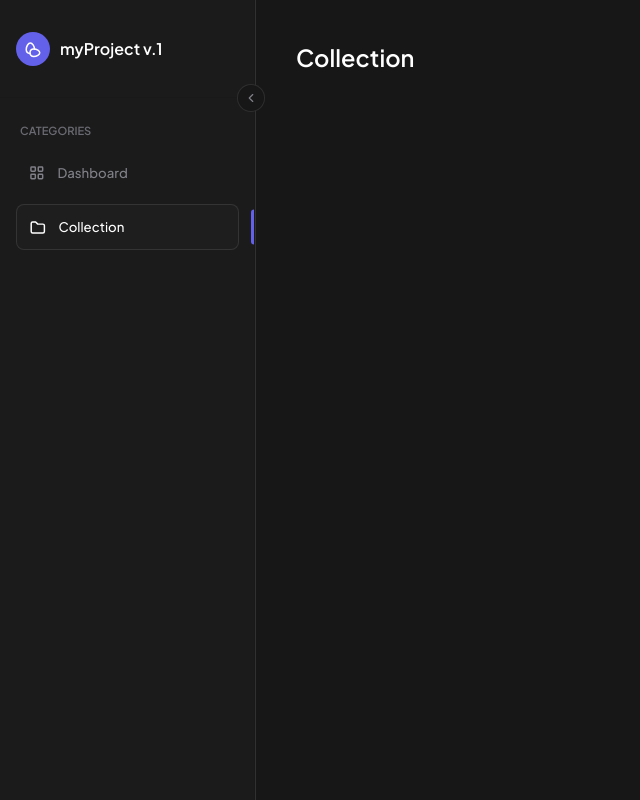
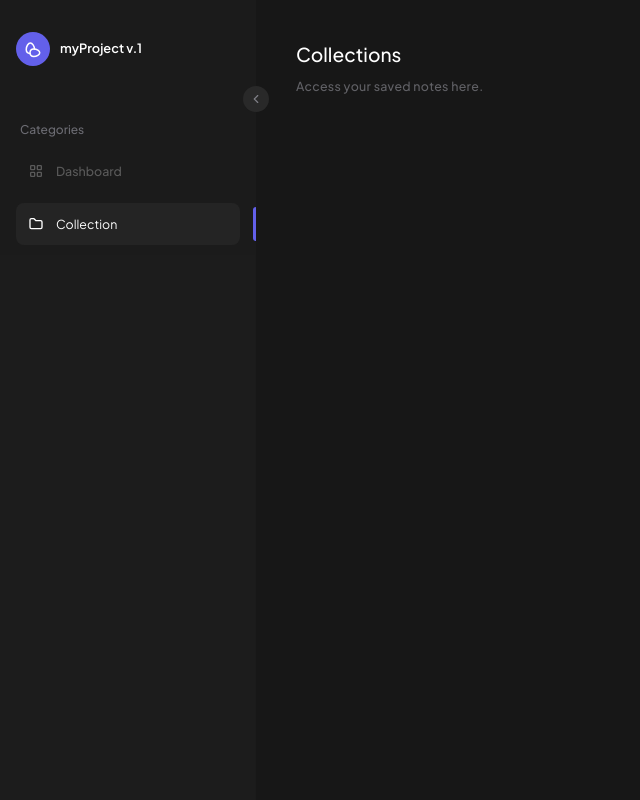
Before and after one commit to rogelcristobal/my-application, a React (Vite) app in the folder client/: page /collection in a window 1280 px wide. Shown: the whole page, without its empty margins (0-640 px from the left). Built offline with nearby package versions, Linux system fonts and the light colour scheme; no server answers.

Commit message:
added styles

```diff
--- a/client/src/components/Sidebar.jsx
+++ b/client/src/components/Sidebar.jsx
@@ -19,22 +19,22 @@ const Sidebar = ({data,loading})=> {
     <div
       className={`${
         state ? "w-[4.5rem]" : "w-[16rem]"
-      } whitespace-nowrap relative thin-right-divider border-dark-right bg-neutral-800/30 flex flex-col items-center justify-start  flex-shrink-0  h-full pb-4 pt-0`}
+      } whitespace-nowrap relative  bg-neutral-800/30 flex flex-col items-center justify-start  flex-shrink-0  h-full pb-4 pt-0`}
     >
       <div
         className={`${
           state ? " justify-center pl-0" : " px-4 justify-start"
-        } w-full   relative flex thin-bottom-divider items-center h-fit pb-8 pt-8  `}
+        } w-full   relative flex items-center h-fit pb-8 pt-8  `}
       >
         <div
-          className={`bg-[#6360ea] grid  rounded-full p-2 place-content-center ${
+          className={`bg-[#6360ea] grid  rounded-full p-[0.5rem] place-content-center ${
             state ? "mr-0" : "mr-2.5"
           }`}
         >
           <TbEggs className="text-lg  text-white" />
         </div>
         {!state && (
-          <span className="  w-full text-[1rem] text-white font-semibold">
+          <span className="  w-full text-[0.8rem] text-white font-semibold">
             myProject v.1
           </span>
         )}
@@ -42,16 +42,14 @@ const Sidebar = ({data,loading})=> {
         {/* toggle btn */}
         <button
           onClick={handleToggleSidebar}
-          className={`absolute thin-box-divider border-dark hover:sample p-1.5 rounded-full -bottom-[14.5%] -right-[4%] cursor-pointer bg-[#171717] z-10 text-sm text-[#808088] ${
-            state ? "-right-[0.875rem]" : "-right-[1rem] "
-          }`}
+          className={`absolute hover:sample p-1.5 rounded-full -bottom-[14.5%]  cursor-pointer bg-[#292929] z-10 text-sm text-[#808088] right-0 translate-x-1/2 `}
         >
           <TbChevronLeft />
         </button>
       </div>
       {!state && (
-        <span className=" text-[0.695rem] font-semibold w-full text-left px-5 text-[#6a6a72] mt-6 mb-3">
-          CATEGORIES
+        <span className=" text-xs font-medium w-full text-left px-5 text-[#808088]/80  mt-6 mb-3">
+          Categories
         </span>
       )}
       <div
@@ -59,14 +57,14 @@ const Sidebar = ({data,loading})=> {
           state ? "mt-12 items-center" : "items-start"
         } flex px-4   w-full  justify-start flex-col`}
       >
-        <SidebarLink sidebarState={state} title="Dashboard" icon={<TbLayoutGrid/>} />
+        <SidebarLink path="dashboard" sidebarState={state} title="Dashboard" icon={<TbLayoutGrid/>} />
 
         <SidebarLink
           sidebarState={state}
           title="Collection"
           icon={<TbFolder/>}
-          path="/collection"
-          initialTrue
+          path="collection"
+
         >
 
         </SidebarLink>
--- a/client/src/components/SidebarLink.jsx
+++ b/client/src/components/SidebarLink.jsx
@@ -1,35 +1,49 @@
 import React from "react";
+import { NavLink } from "react-router-dom";
+const SidebarLink = ({
+  title,
 
-const SidebarLink = ({ title, initialTrue, sidebarState,icon,children ,path}) => {
+  sidebarState,
+  icon,
+  children,
+  path,
+}) => {
   const [hoverState, setHOverState] = React.useState(false);
   const hoverToggle = () => {
     setHOverState(!hoverState);
   };
-  const handleClick=()=>{
-    alert(path)
-  }
+
   return (
+    <NavLink to={`/${path}`} className="w-full">
+      {({ isActive }) => (
         <>
           <button
-      onClick={handleClick}
             onMouseEnter={hoverToggle}
             onMouseLeave={hoverToggle}
-      className={`flex items-center gap-3 rounded-lg t text-[0.825rem] text-left   ${
-        initialTrue ? "text-white bg-[#1e1e1e]  border-dark" : "text-[#808088] font-medium"
+            className={`flex items-center gap-3 rounded-lg text-[0.775rem] text-left   ${
+              isActive
+                ? "text-white bg-[#292929]/70 "
+                : "text-[#757575]/70 font-medium "
             } ${
-        sidebarState ? " px-[1.2rem] py-2 justify-center" : " px-3 py-3"
-      } flex-shrink-0 font-medium   whitespace-nowrap  relative capitalize  mb-2.5 w-full`}
+              sidebarState ? " px-3 py-[0.65rem] justify-center" : " px-3 py-3"
+            } flex-shrink-0   whitespace-nowrap  relative capitalize  mb-2.5 w-full`}
           >
-      <span className="text-[1.1rem] ">{icon}</span>
+            <span className="text-[1rem] ">{icon}</span>
             {!sidebarState && title}
             <div
-        className={`${initialTrue ? "h-[80%]" : "h-0"} ${
+              className={`${isActive ? "h-[80%]" : "h-0"} ${
                 sidebarState ? "-right-[1rem]" : "-right-[1rem]  "
               } transition-all duration-75 w-[3.5px] rounded-l-xl absolute  top-1/2 -translate-y-1/2 bg-[#6360ea]`}
             ></div>
           </button>
-    <div className={`w-full ${children?'h-fit':'h-0'} flex flex-col `}>{children}</div>
+          <div
+            className={`w-full ${children ? "h-fit" : "h-0"} flex flex-col `}
+          >
+            {children}
+          </div>
         </>
+      )}
+    </NavLink>
   );
 };
 
--- a/client/src/pages/Collections.jsx
+++ b/client/src/pages/Collections.jsx
@@ -5,8 +5,10 @@ const Collections = () => {
     <div className="h-full  pt-10 w-full flex flex-col items-start justify-start">
        <div className="h-fit w-full flex  px-10 pb-6 flex-col">
         {/* <span className="mb-3 font-medium text-[0.85rem] text-[#6360ea]">Dashboard</span> */}
-        <span className="font-semibold text-[1.475rem]">Collection</span>
-
+        <span className="font-medium text-[1.2rem]">Collections</span>
+        <span className="text-[0.775rem] font-medium  tracking-wide mt-2 text-[#808088]/70">
+          Access your saved notes here.
+        </span>
       </div>
 
       <div className="px-9  w-full h-[calc(100%-8rem)] "></div>
--- a/client/src/pages/Home.jsx
+++ b/client/src/pages/Home.jsx
@@ -9,19 +9,19 @@ const Home = () => {
     <div className="h-full  pt-10 w-full flex flex-col items-start justify-start">
       <div className="h-fit w-full flex  px-10 pb-6 flex-col">
         {/* <span className="mb-3 font-medium text-[0.85rem] text-[#6360ea]">Dashboard</span> */}
-        <span className="font-semibold text-[1.475rem]">Welcome, Rogel!</span>
-        <span className="text-[0.85rem] font-normal  tracking-wide mt-1.5 text-[#808088]">
+        <span className="font-medium text-[1.2rem]">Welcome, Rogel Gabriel!</span>
+        <span className="text-[0.775rem] font-medium  tracking-wide mt-2 text-[#808088]/70">
           Here's your data today.
         </span>
       </div>
 
       <div className="px-9  w-full h-[calc(100%-8rem)] ">
-        <div className=" px-5 pb-3 pt-4 rounded-lg mt-2 cursor-pointer thin-box-divider bg-[#1e1e1e] flex flex-col h-fit w-60">
+        <div className=" px-4 pb-3.5 pt-3.5 rounded-lg mt-0 cursor-pointer thin-box-divider bg-[#1e1e1e] flex flex-col h-fit w-60">
           <div className=" flex flex-col w-fit">
-            <span className="text-xs font-medium  tracking-wide text-[#828282]">
+            <span className="text-[0.775rem] font-medium  tracking-wide text-[#757575]">
               Total notes
             </span>
-            <span className=" mt-0.5 tracking-tighter text-white font-helveticaRegular text-[1.8rem] ">
+            <span className=" mt-0.5 tracking-tighter text-white font-plus text-[1.8rem] ">
               52
             </span>
           </div>
```
Also changed, not shown: client/src/App.jsx (+1 -6 lines). Lines whose indentation alone changed are shown as unchanged.
